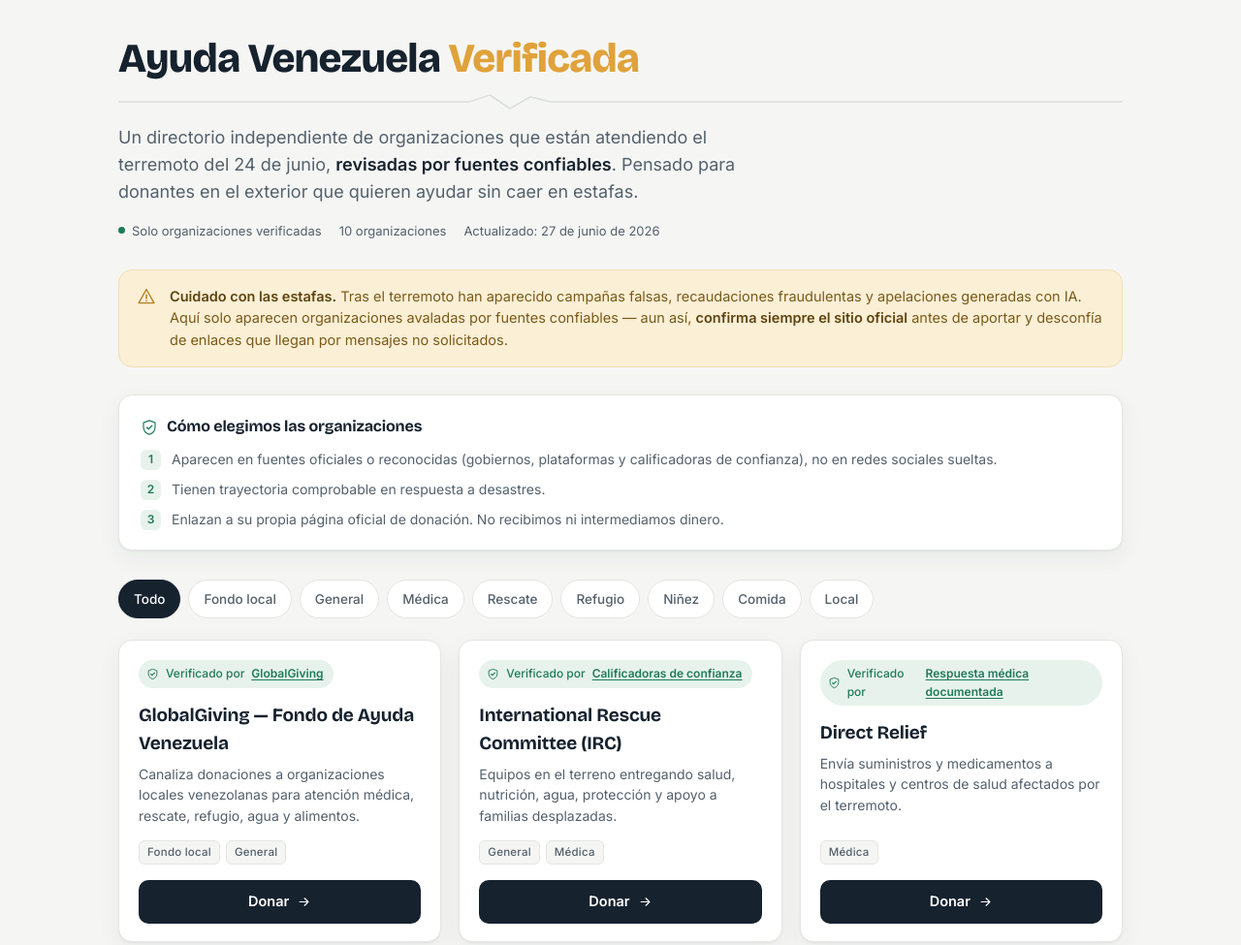
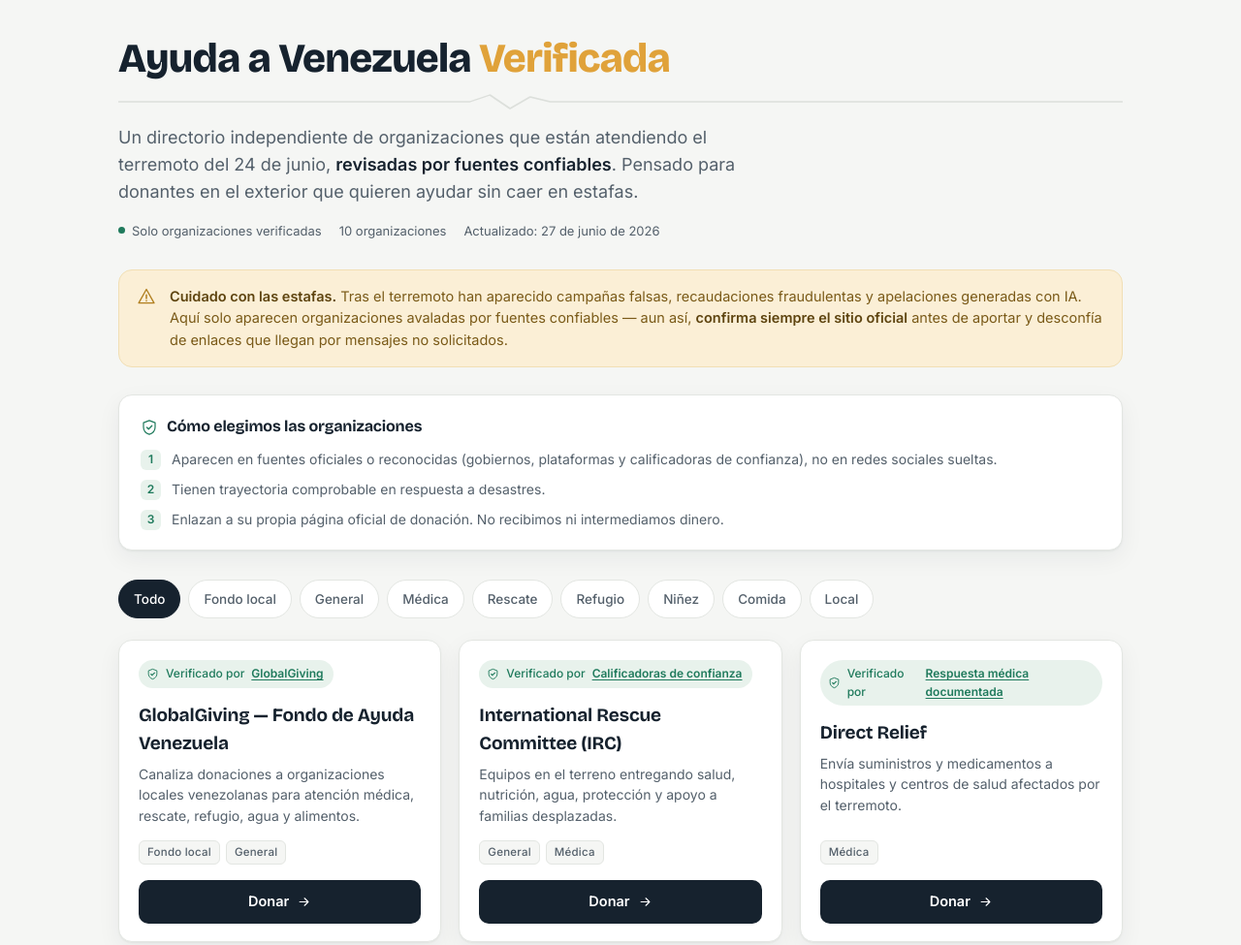
Before and after one commit to jhon-ran/venezuela, a plain HTML site: page index.html in a window 1280 px wide. Shown: the top 975 px of the page at 97% size. Drawn offline with nearby package versions, Linux system fonts and the light colour scheme; a script that the page names is missing.

Commit message:
updated the copy

```diff
--- a/index.html
+++ b/index.html
@@ -279,7 +279,7 @@
   <!-- ============== HEADER ============== -->
   <header class="top">
     <div class="brandrow">
-      <h1 class="mark">Ayuda Venezuela <span class="pin">Verificada</span></h1>
+      <h1 class="mark">Ayuda a Venezuela <span class="pin">Verificada</span></h1>
     </div>
     <svg class="seismic" viewBox="0 0 600 18" preserveAspectRatio="none" aria-hidden="true">
       <path d="M0 9 H210 L222 2 L234 16 L246 4 L258 9 H600" fill="none" stroke="#C9CEC8" stroke-width="1.4" stroke-linecap="round" stroke-linejoin="round"/>
```
